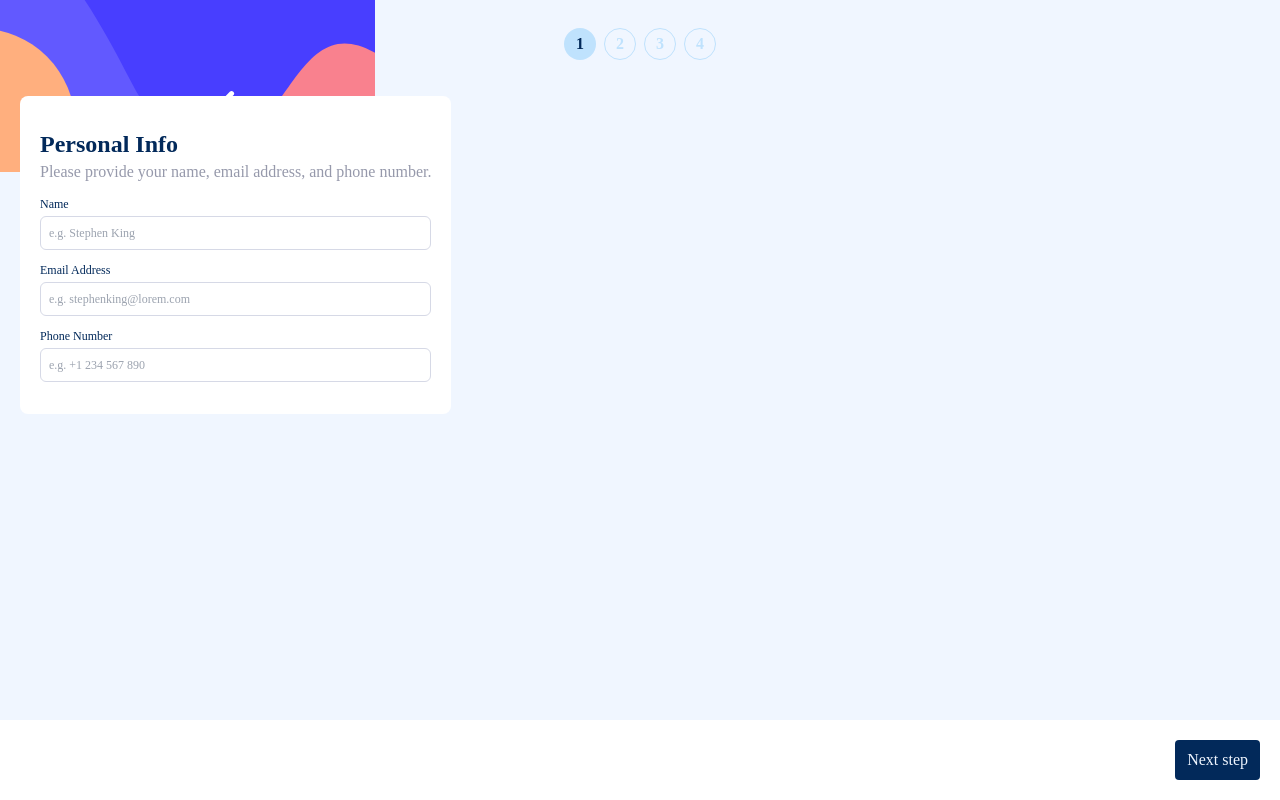
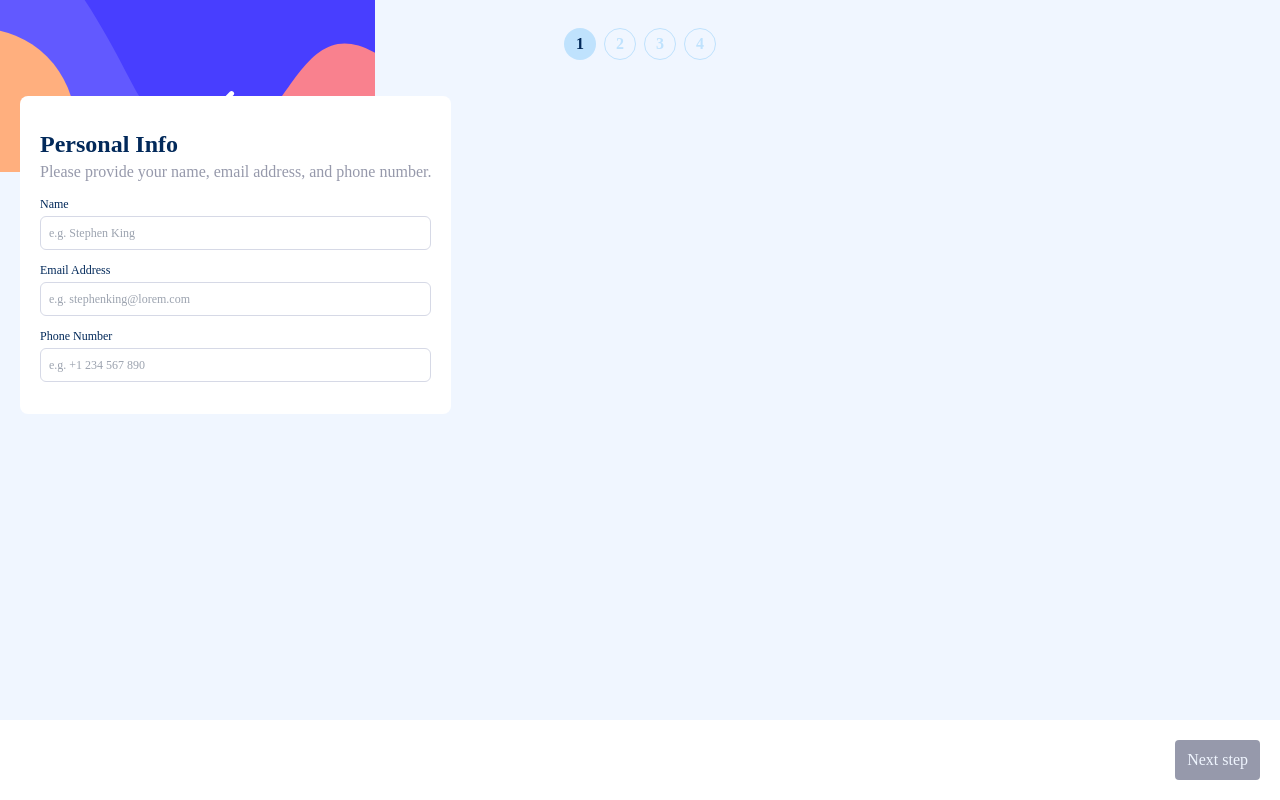
Before and after one commit to Gw3i/fm-multistep-form, an Angular app: page / in a window 1280 px wide. Built offline with nearby package versions, Linux system fonts and the light colour scheme.

Commit message:
Disable nex page button when form is invalid

```diff
--- a/src/app/components/multi-step-form/multi-step-form.component.html
+++ b/src/app/components/multi-step-form/multi-step-form.component.html
@@ -428,10 +428,11 @@
           Back
         </button>
         <button
+          [disabled]="form.invalid"
           *ngIf="currentStep !== 4"
           (click)="changePage(true)"
           type="button"
-          class="bg-primary-marine text-neutral-magnolia px-3 py-2 rounded"
+          class="bg-primary-marine text-neutral-magnolia px-3 py-2 rounded disabled:bg-neutral-cool-gray"
         >
           Next step
         </button>
```
